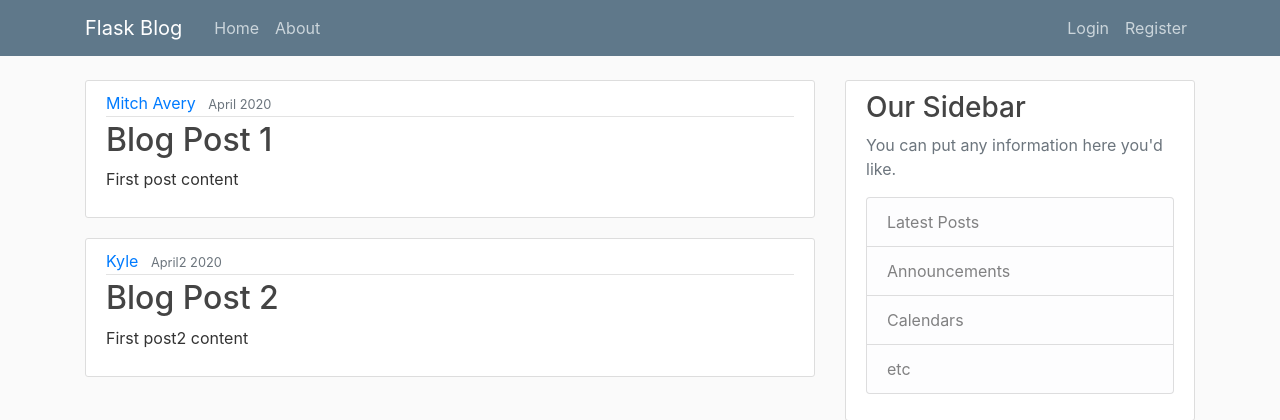
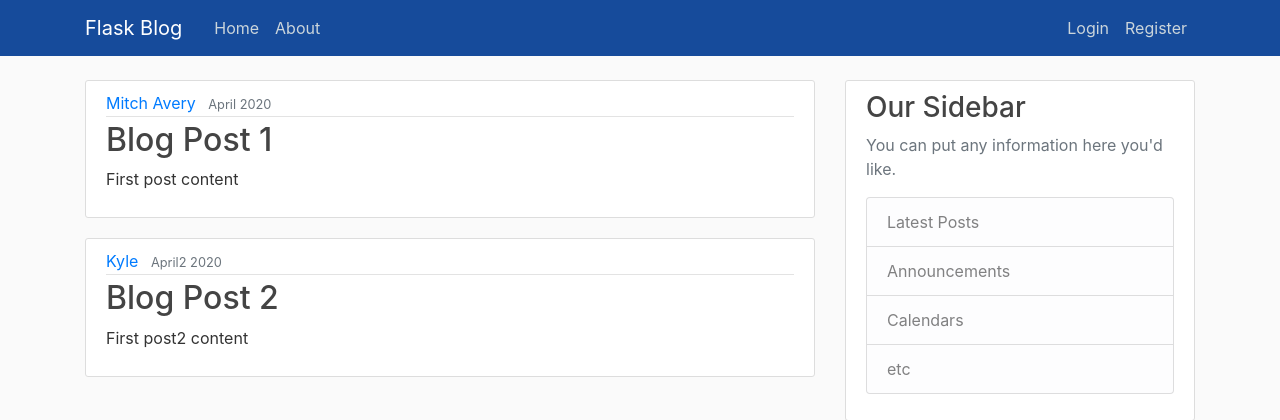
Before and after one commit to mitchavery/Flask-Blog, a Flask app: page / in a window 1280 px wide. Shown: the top 420 px of the page. Run offline with Flask 2, Linux system fonts and the light colour scheme; some libraries are stand-ins or nearby versions.

Commit message:
new styling

```diff
--- a/static/main.css
+++ b/static/main.css
@@ -9,7 +9,7 @@ body {
   }
 
   .bg-steel {
-    background-color: #5f788a;
+    background-color: #164b9b;
   }
 
   .site-header .navbar-nav .nav-link {
```
